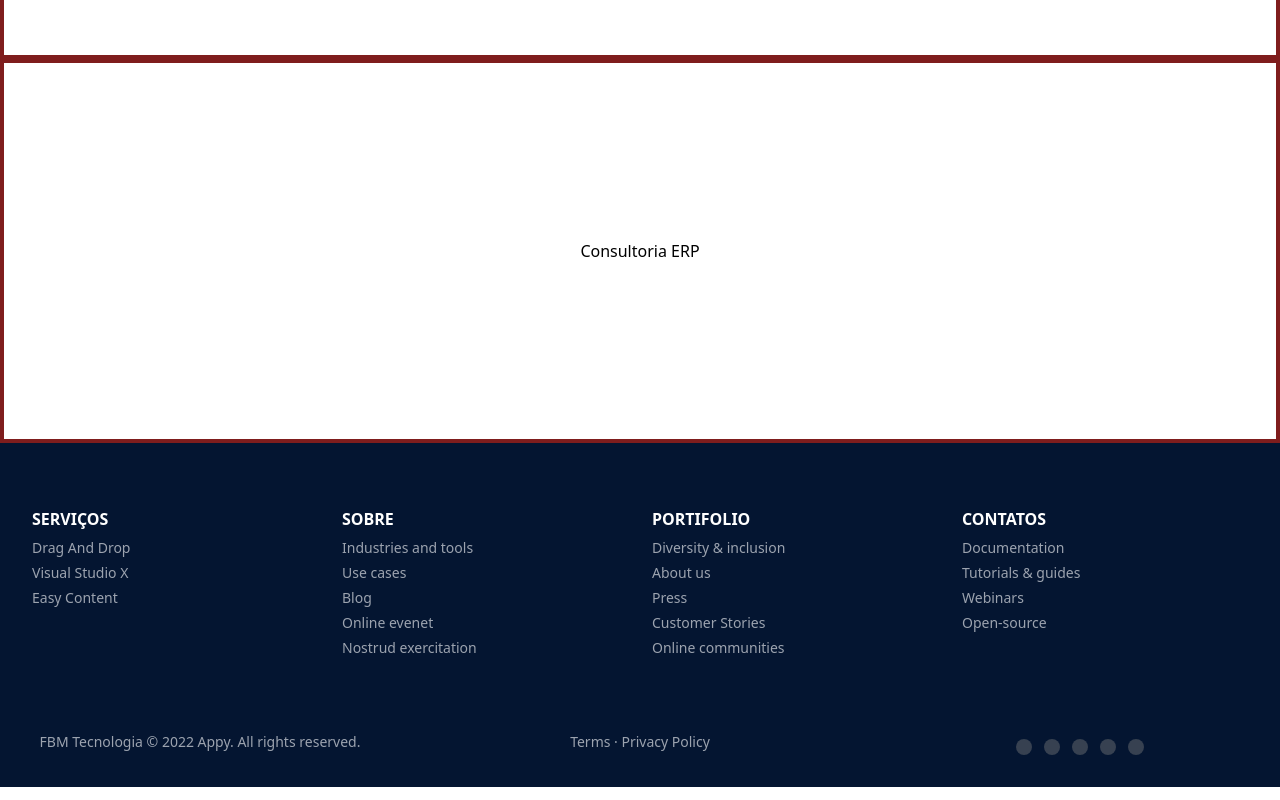
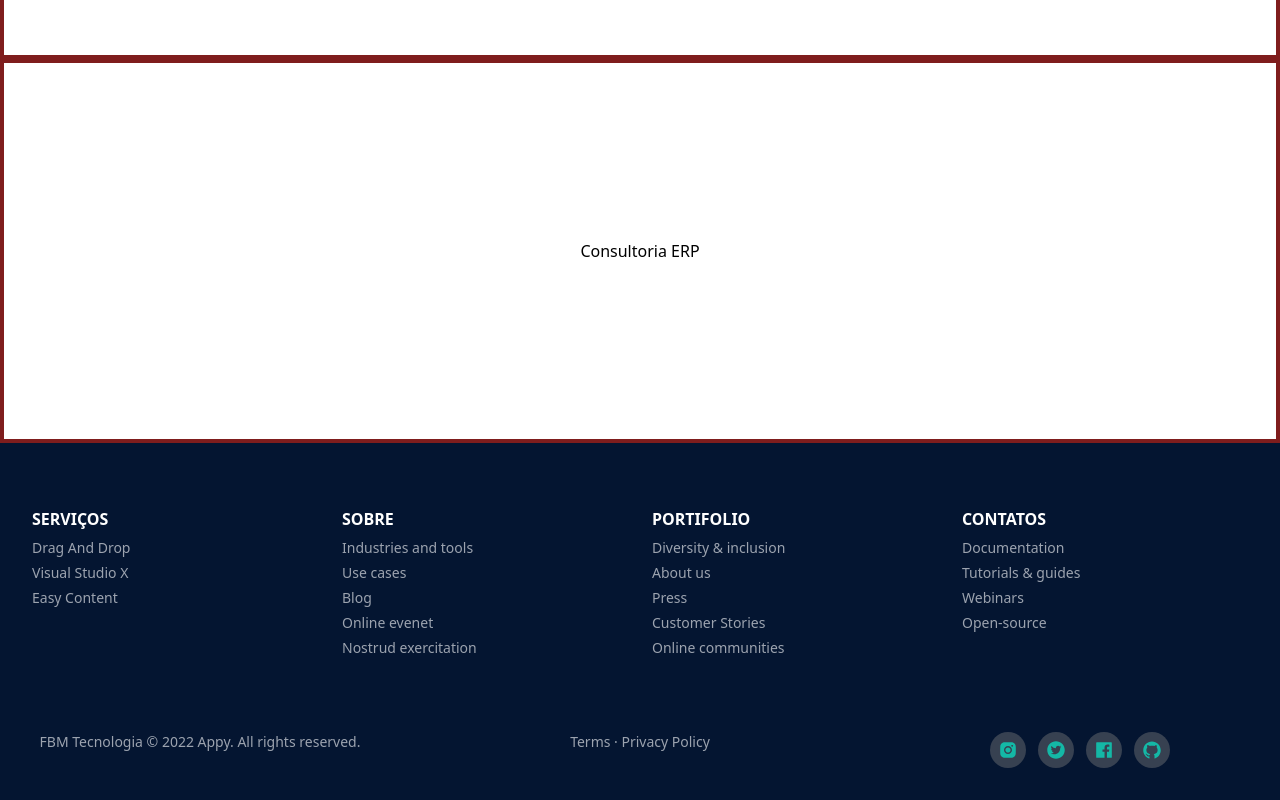
Before and after one commit to tifelipemoreira/fbm-consultoria, a Next.js app: page / in a window 1280 px wide. Shown: the part 437-1237 px from the top of the page. Built offline with nearby package versions, Linux system fonts and the light colour scheme.

Commit message:
conclusão icones

```diff
--- a/package.json
+++ b/package.json
@@ -17,7 +17,8 @@
     "next-images": "^1.8.4",
     "react": "18.2.0",
     "react-dom": "18.2.0",
-    "react-icons": "^4.4.0"
+    "react-icons": "^4.4.0",
+    "react-ion-icon": "^4.0.0"
   },
   "devDependencies": {
     "autoprefixer": "^10.4.7",
--- a/src/components/Footer/Footer.jsx
+++ b/src/components/Footer/Footer.jsx
@@ -1,6 +1,7 @@
 import React from "react";
 import ItemsContainer from "./ItemsContainer";
 import SocialIcons from "./SocialIcons";
+
 import { Icons } from "./Menus";
 
 const Footer = () => {
@@ -13,7 +14,8 @@ const Footer = () => {
       >
         <span>FBM Tecnologia © 2022 Appy. All rights reserved.</span>
         <span>Terms · Privacy Policy</span>
-        <SocialIcons Icons={Icons} />
+
+         <SocialIcons Icons={Icons} />
       </div>
     </footer>
   );
--- a/src/components/Footer/Menus.jsx
+++ b/src/components/Footer/Menus.jsx
@@ -1,4 +1,9 @@
-
+import {
+  AiFillInstagram,
+  AiFillTwitterCircle,
+  AiFillFacebook,
+  AiFillGithub,
+} from "react-icons/ai";
 export const SERVICOS = [
   { name: "Drag And Drop", link: "#" },
   { name: "Visual Studio X", link: "#" },
@@ -26,9 +31,8 @@ export const SERVICOS = [
 ];
 
 export const Icons = [
-    { name: "logo-facebook"  , link: "#" },
-    { name: "logo-twitter"   , link: "#" },
-    { name: "logo-github"    , link: "#" },
-    { name: "logo-linkedin"  , link: "#" },
-    { name: "logo-instagram" , link: "#" },
+  { name:"instagram", icon:<AiFillInstagram></AiFillInstagram>, link: "#" },
+  { name:"twitter"  , icon:<AiFillTwitterCircle></AiFillTwitterCircle>, link: "#" },
+  { name:"facebook" , icon:<AiFillFacebook></AiFillFacebook>, link: "#" },
+  { name:"github"   , icon:<AiFillGithub></AiFillGithub>, link: "#" },
 ];
--- a/src/components/Footer/SocialIcons.jsx
+++ b/src/components/Footer/SocialIcons.jsx
@@ -1,5 +1,5 @@
 import React from "react";
-import ionIcon from 'ionicons'
+
 const SocialIcons = ({ Icons }) => {
   return (
     <div className="text-teal-500">
@@ -10,9 +10,8 @@ const SocialIcons = ({ Icons }) => {
         rounded-full bg-gray-700 mx-1.5 text-xl hover:text-gray-100 hover:bg-teal-500
         duration-300 "
         >
-
-          <ion-icon name={icon.name}></ion-icon>
-          <ionIcon></ionIcon>
+          {/* icones react icons importados Menus.jsx */}
+          {icon.icon}
         </span>
       ))}
     </div>
```
Also changed, not shown: 1 other file (tests, documents, lock files or other folders). Lines whose indentation alone changed are shown as unchanged.
